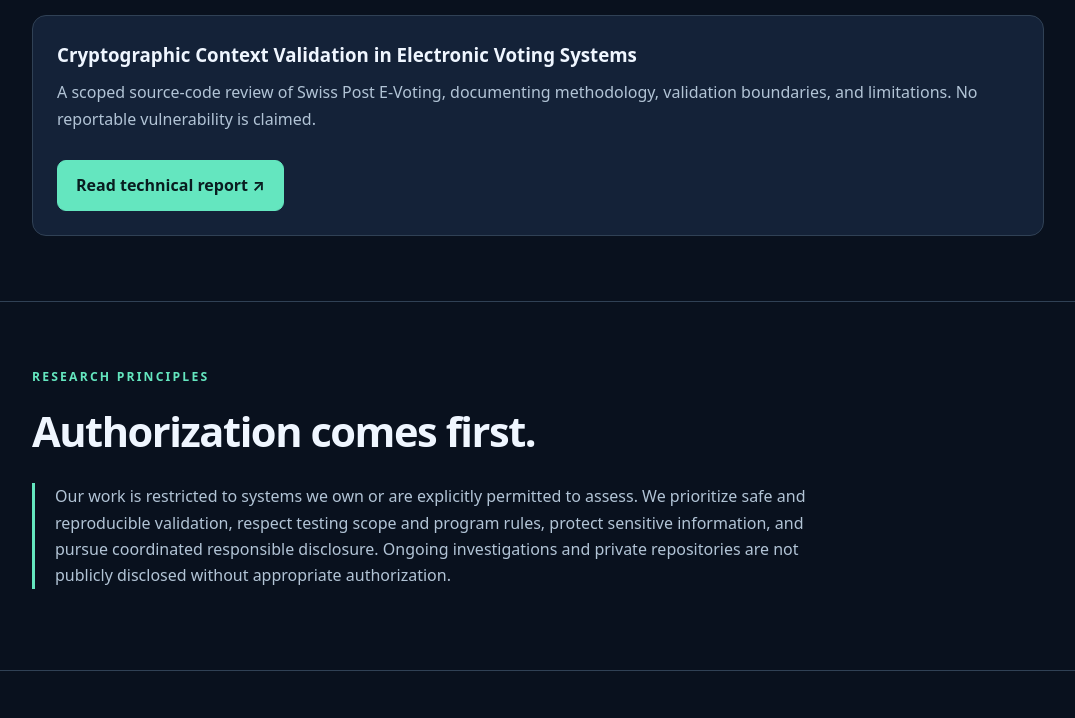
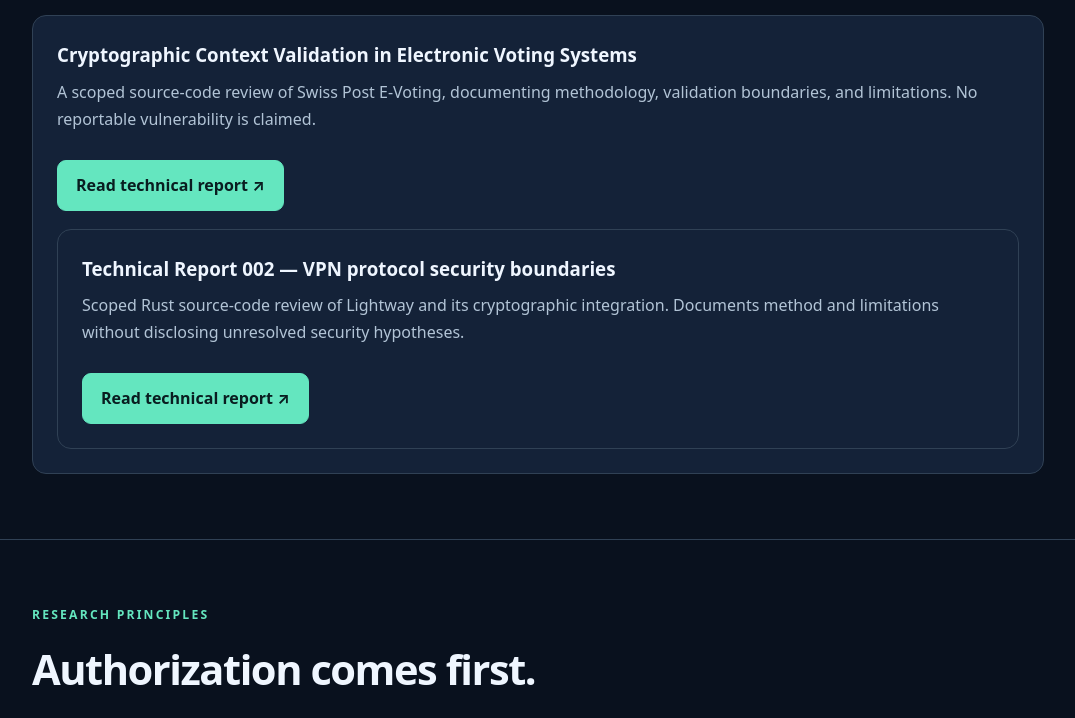
Before and after one commit to DM-Security-Research/dm-security-research.github.io, a plain HTML site: page index.html in a window 1280 px wide. Shown: the part 2244-2962 px from the top of the page, without its empty margins (102-1177 px from the left). Drawn offline with Linux system fonts and the light colour scheme.

Commit message:
Add Lightway technical report to website

```diff
--- a/index.html
+++ b/index.html
@@ -23,7 +23,7 @@
 <article class="card"><h3>Reverse engineering &amp; local laboratories</h3><p>Static analysis, reproducible test harnesses, controlled proofs of concept, and structured technical documentation.</p></article>
 </div></div></section>
 <section id="portfolio"><div class="wrap"><div class="label">Technical portfolio</div><h2>Research practice, with clear evidence boundaries.</h2><p class="intro">Our research includes browser isolation, protocol validation, source-code auditing and controlled reverse engineering. The portfolio describes methods and subject areas—not confirmed vulnerabilities or vendor endorsements.</p><div class="actions"><a class="button primary" href="https://github.com/DM-Security-Research/dm-security-research.github.io/blob/main/PORTFOLIO.md">Read research portfolio ↗</a><a class="button" href="https://github.com/DM-Security-Research/dm-security-research.github.io/blob/main/RESEARCH.md">Research methodology ↗</a></div></div></section>
-<section id="reports"><div class="wrap"><div class="label">Selected reports</div><h2>Technical Report 001</h2><div class="card"><h3>Cryptographic Context Validation in Electronic Voting Systems</h3><p>A scoped source-code review of Swiss Post E-Voting, documenting methodology, validation boundaries, and limitations. No reportable vulnerability is claimed.</p><div class="actions"><a class="button primary" href="https://github.com/DM-Security-Research/dm-security-research.github.io/blob/main/reports/TR-001-swiss-post-evoting.md">Read technical report ↗</a></div></div></div></section>
+<section id="reports"><div class="wrap"><div class="label">Selected reports</div><h2>Technical Report 001</h2><div class="card"><h3>Cryptographic Context Validation in Electronic Voting Systems</h3><p>A scoped source-code review of Swiss Post E-Voting, documenting methodology, validation boundaries, and limitations. No reportable vulnerability is claimed.</p><div class="actions"><a class="button primary" href="https://github.com/DM-Security-Research/dm-security-research.github.io/blob/main/reports/TR-001-swiss-post-evoting.md">Read technical report ↗</a></div><div class="card" style="margin-top:18px"><h3>Technical Report 002 — VPN protocol security boundaries</h3><p>Scoped Rust source-code review of Lightway and its cryptographic integration. Documents method and limitations without disclosing unresolved security hypotheses.</p><div class="actions"><a class="button primary" href="https://github.com/DM-Security-Research/dm-security-research.github.io/blob/main/reports/TR-002-lightway-security-boundaries.md">Read technical report ↗</a></div></div></div></section>
 <section id="ethics"><div class="wrap"><div class="label">Research principles</div><h2>Authorization comes first.</h2><p class="note">Our work is restricted to systems we own or are explicitly permitted to assess. We prioritize safe and reproducible validation, respect testing scope and program rules, protect sensitive information, and pursue coordinated responsible disclosure. Ongoing investigations and private repositories are not publicly disclosed without appropriate authorization.</p></div></section>
 <section id="contact"><div class="wrap"><div class="label">Contact</div><h2>Research inquiries</h2><p>For legitimate research collaboration and responsible disclosure coordination:</p><p><a href="mailto:security.research.dm@gmail.com">security.research.dm@gmail.com</a></p><p><a href="https://github.com/DM-Security-Research">DM Security Research on GitHub</a></p></div></section>
 </main><footer><div class="wrap">© 2026 DM Security Research · Independent research initiative · Argentina</div></footer>
```
